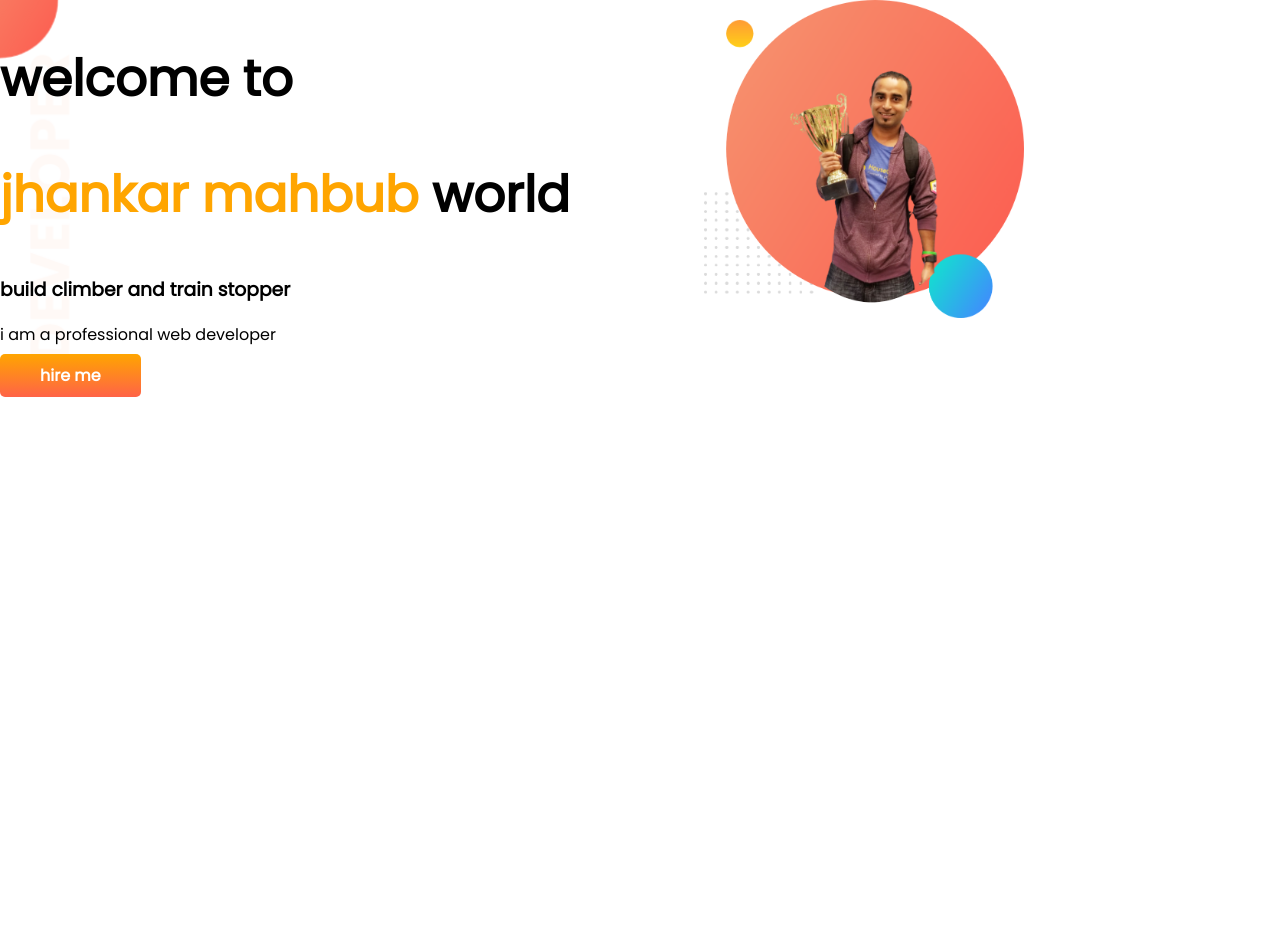
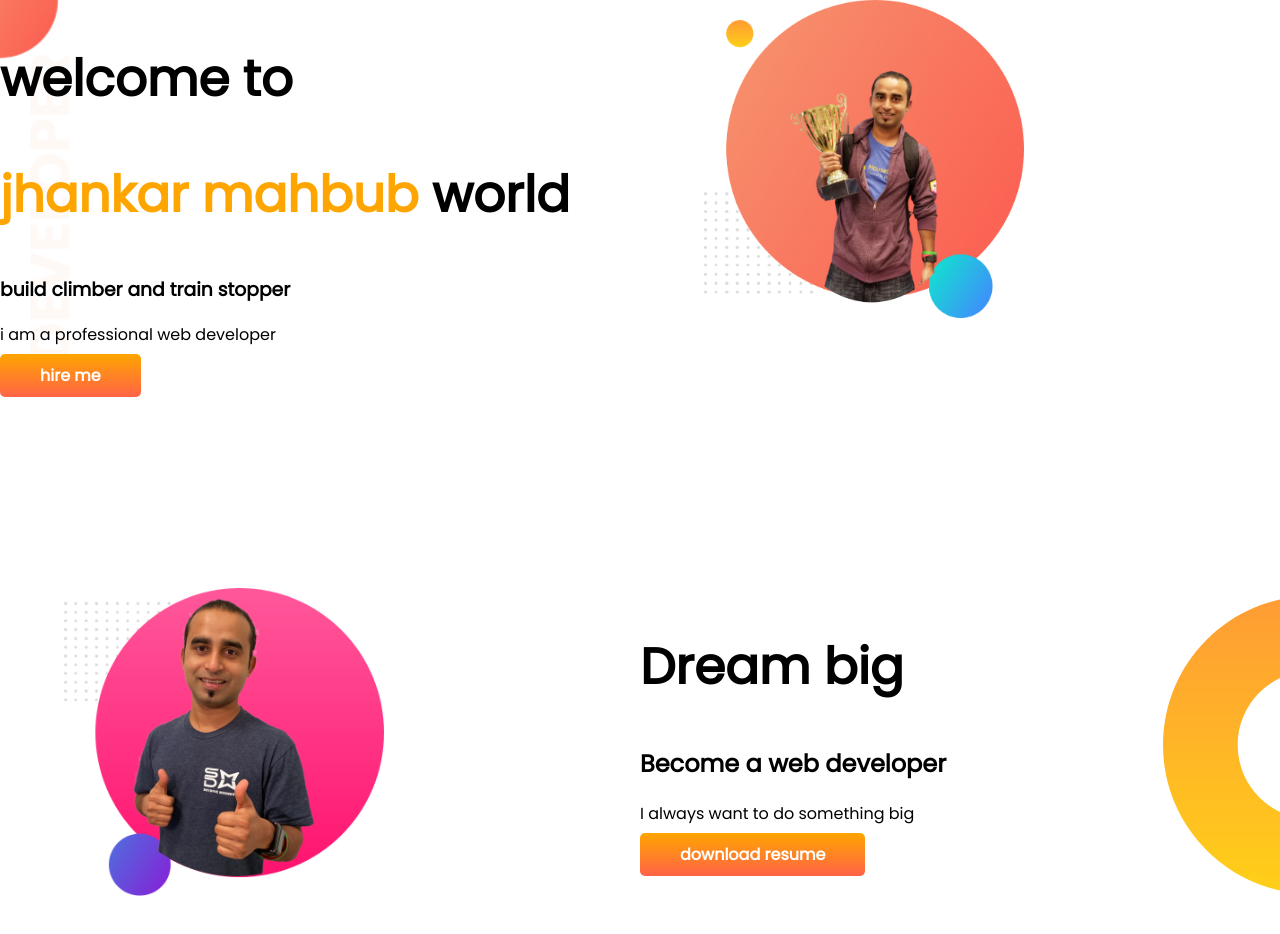
Before and after one commit to Dipta04/My-portfolio-repo, a plain HTML site: page index.html in a window 1280 px wide. Before the commit the page ends 800 px from the top, so only its background shows below. Drawn offline with Linux system fonts and the light colour scheme.

Commit message:
new section

```diff
--- a/index.html
+++ b/index.html
@@ -23,5 +23,16 @@
 <img src="my-bg.png" alt="my pic">
 </div>
     </section>
+    <section class="dream-big" >
+        <div class="width">
+            <img src="images/jhankar2.png" alt="">
+        </div>
+        <div class="width">
+            <h1>Dream big</h1>
+            <h2>Become a web developer</h2>
+            <p>I always want to do something big</p>
+            <a class="link-button" target="_blank" href="https://www.programming-hero.com/">download resume</a>
+        </div>
+    </section>
 </body>
 </html>
--- a/style.css
+++ b/style.css
@@ -2,7 +2,8 @@ body{font-family: 'Poppins', sans-serif;
 margin: 0px;}
 h1{font-size: 50px;}
 .name{color: orange;}
-section{display: flex;}
+section{display: flex;
+margin-bottom: 200px;}
 .width{ width: 50%;}
 .width img{width: 50%;
 padding-left: 10%;}
@@ -13,3 +14,6 @@ color: white;
 font-weight: 700;}
 .top-banner{background-image: url(top-banner.png) ;
 background-repeat: no-repeat;}
+.dream-big{background-image: url(dream-bg.png);
+background-repeat: no-repeat;
+background-position: right;}
```
Also changed, not shown: dream-bg.png (added).
